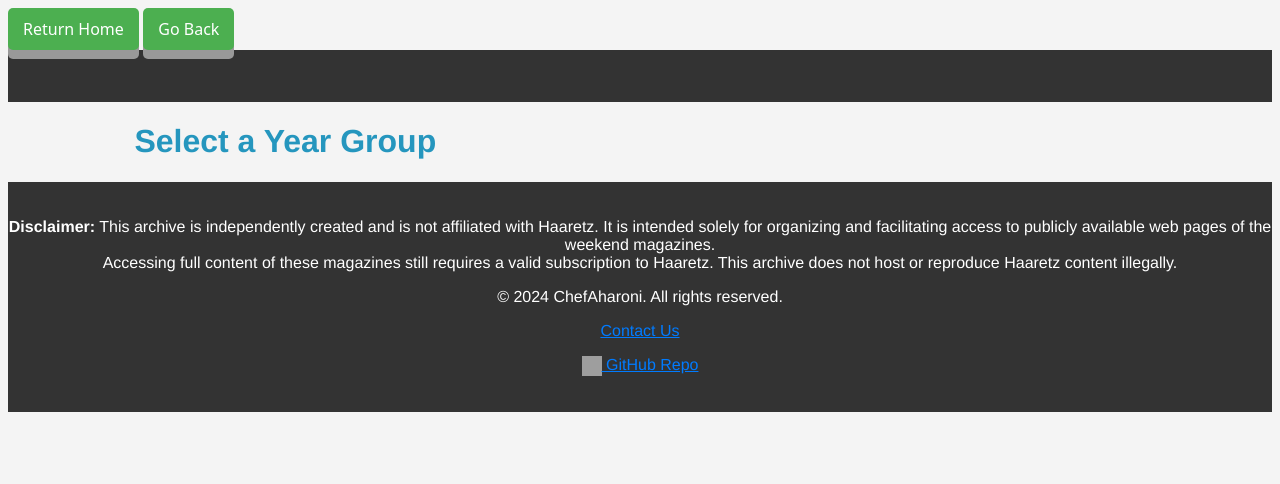
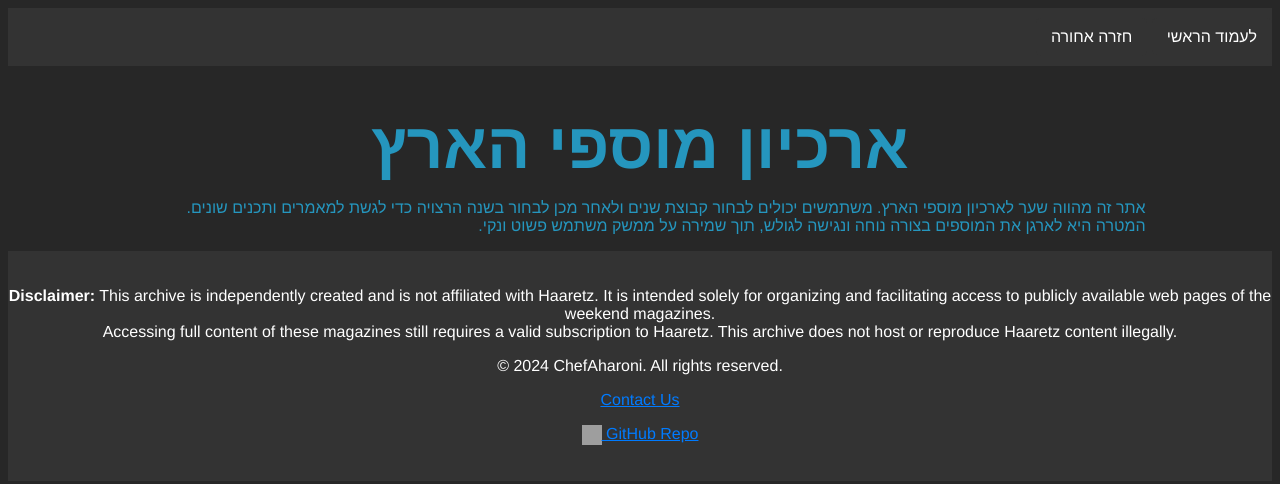
Before and after one commit to ChefAharoni/HaaretzMusafim, a Python web app: template templates/index.html in a window 1280 px wide. Shown: the top 484 px of the page. Run offline with Jinja, Linux system fonts and the light colour scheme; the template is opened without the code that fills it, so the values that code supplies are empty; grey boxes are pictures that could not be loaded.

Commit message:
Added some styling, changed index.html to show explanation to the website.

```diff
--- a/static/css/main.css
+++ b/static/css/main.css
@@ -3,38 +3,35 @@
     cursor: default;
     font-family: "Open Sans Hebrew","Helvetica Neue",tahoma,Helvetica,Arial,sans-serif;
     color: #2596be;
-    background-color: #f4f4f4;
+    background-color: #272727;
 }
 
 
 .button {
-    font-family: system-ui, -apple-system, BlinkMacSystemFont, 'Segoe UI', Roboto, Oxygen, Ubuntu, Cantarell, 'Open Sans', 'Helvetica Neue', sans-serif;
-    display: inline-block;
+    font-family: "Open Sans Hebrew", "Helvetica Neue", Tahoma, Helvetica, Arial, sans-serif;
     padding: 10px 15px;
     font-size: 16px;
     cursor: pointer;
     text-align: center;
     text-decoration: none;
     outline: none;
-    color: #fff;
-    background-color: #4CAF50;
+    color: white;
+    background-color: #333;
     border: none;
     border-radius: 5px;
-    box-shadow: 0 9px #999;
-    transition: background-color 0.3s ease;
+    transition: background-color 0.3s ease, color 0.3s ease;
 }
 
 .button:hover {
-    background-color: #0056b3; /* Darker shade for hover effect */
+    background-color: #2596be; /* A shade for hover effect */
+    color: #f4f4f4; /* Text color on hover */
 }
 
-.button:hover {background-color: #3e8e41}
+.button:active {
+    background-color: #1e719b; /* Darker shade for active state */
+    transform: translateY(2px);
+}
 
-.button:active {
-    background-color: #3e8e41;
-    box-shadow: 0 5px #666;
-    transform: translateY(4px);
-}
 
 a, .accent-color {
     color: #007bff; /* Accent color */
@@ -48,6 +45,20 @@
     gap: 20px;
 }
 
+.intro {
+    text-align: right;
+    direction: rtl;
+    grid-column: span 3;
+    margin-right: 10%;
+    margin-left: 10%;
+}
+
+.intro h1 {
+    font-size: 4em;
+    margin-bottom: 0;
+    text-align: center;
+}
+
 @media (max-width: 768px) {
     .container {
         grid-template-columns: 1fr;
@@ -58,19 +69,24 @@
     background-color: #333;
     color: white;
     padding: 10px 0;
+    display: flex; /* Enable Flexbox */
+    justify-content: space-between; /* Space between navbar items */
+    align-items: center; /* Align items vertically */
 }
+
 .navbar ul {
     list-style-type: none;
     display: flex;
-    justify-content: center;
+    margin: 0; /* Remove default margin */
+    padding: 0; /* Remove default padding */
 }
-.navbar ul li {
-    margin: 0 15px;
-}
+
 .navbar ul li a {
     color: white;
     text-decoration: none;
+    padding: 10px 15px; /* Add some padding for better appearance */
 }
+
 
 footer {
     background-color: #333;
--- a/templates/base.html
+++ b/templates/base.html
@@ -10,25 +10,26 @@
     <title>ארכיון מוספי הארץ</title>
     {% block head %} {% endblock %}
   </head>
-  <body>
-    <a href="{{ url_for('index') }}" class="button">Return Home</a>
-    <button onclick="goBack()" class="button">Go Back</button>
-    <script>
-      function goBack() {
-        window.history.back();
-      }
-    </script>
-    <nav class="navbar">
-      <ul>
-        {% for segment in segments %}
-        <li>
-          <a href="{{ url_for('show_segment', segment=segment) }}"
-            >{{ segment }} - {{ segment+4 }}</a
-          >
-        </li>
-        {% endfor %}
-      </ul>
-    </nav>
+  <nav class="navbar">
+    <div>
+        <ul>
+            {% for segment in segments %}
+            <li><a href="{{ url_for('show_segment', segment=segment) }}">{{ segment }} - {{ segment+4 }}</a></li>
+            {% endfor %}
+        </ul>
+    </div>
+    <div>
+      <button onclick="goBack()" class="button">חזרה אחורה</button>
+        <a href="{{ url_for('index') }}" class="button">לעמוד הראשי</a>
+    </div>
+</nav>
+
+
+  <script>
+    function goBack() {
+      window.history.back();
+    }
+  </script>
     {% block body %} {% endblock %}
     <footer>
       <p>
--- a/templates/index.html
+++ b/templates/index.html
@@ -1,7 +1,16 @@
-{% extends 'base.html' %} {% block head %}
-<!-- Additional head content can be added here if needed -->
-{% endblock %} {% block body %}
-<div class="container">
+{% extends 'base.html' %} {% block head %} {% endblock %} {% block body %}
+<div class="intro">
+  <h1>ארכיון מוספי הארץ</h1>
+</div>
+
+<div class="intro">
+  <p>
+    אתר זה מהווה שער לארכיון מוספי הארץ. משתמשים יכולים לבחור קבוצת שנים ולאחר
+    מכן לבחור בשנה הרצויה כדי לגשת למאמרים ותכנים שונים. המטרה היא לארגן את
+    המוספים בצורה נוחה ונגישה לגולש, תוך שמירה על ממשק משתמש פשוט ונקי.
+  </p>
+</div>
+<!-- <div class="container">
   <h1>Select a Year Group</h1>
   <ul>
     {% for segment in segments | reverse %}
@@ -12,5 +21,5 @@
     </li>
     {% endfor %}
   </ul>
-</div>
+</div> -->
 {% endblock %}
--- a/templates/segment.html
+++ b/templates/segment.html
@@ -2,7 +2,7 @@
 <title>מקבץ {{ segment }}</title>
 {% endblock %} {% block body %}
 <div>
-  <h1>Magazines in {{ segment }} - {{ segment+4 }}</h1>
+  <h1>מוספים ב {{ segment }} - {{ segment+4 }}</h1>
 
   {% for year, year_dates in years.items() | reverse %} {% if not loop.first %}
   <hr />
```
